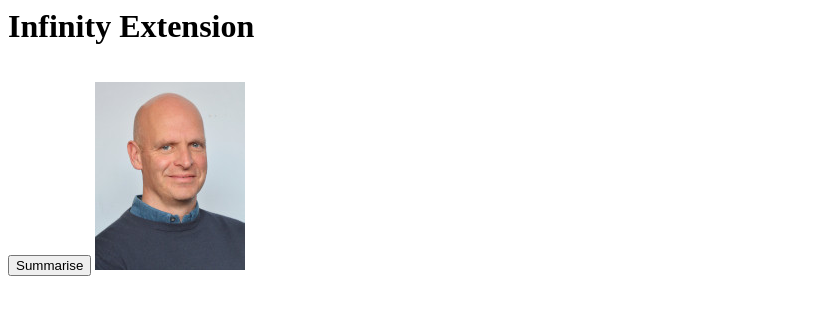
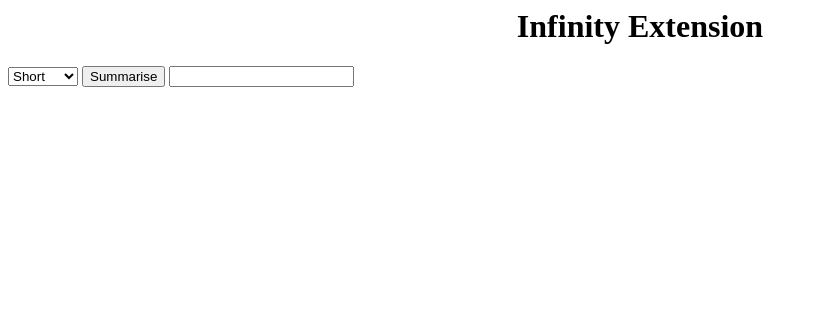
Before and after one commit to willwoodward/durhack-2023, a browser extension: page extension/hello.html in a window 1280 px wide. Shown: the whole page, without its empty margins (0-818 px from the left). Drawn offline with Linux system fonts and the light colour scheme.

Commit message:
Basic layout for extension

```diff
--- a/extension/hello.html
+++ b/extension/hello.html
@@ -1,11 +1,19 @@
 <html>
-  <head>
-    <link rel="stylesheet" href="styles.css">
-  </head>
-  <body>
+
+<head>
+  <link rel="stylesheet" href="styles.css">
+</head>
+
+<body>
     <h1 id="heading1">Infinity Extension</h1>
+    <select id="summary_length">
+      <option value="short">Short</option>
+      <option value="meduim">Meduim</option>
+      <option value="long">Long</option>
+    </select>
     <button id="summarise">Summarise</button>
+    <input type="text" id="">
     <script src="index.js"></script>
-    <img id="steve" src="images/Steve.jpg" alt="The most powerful force in the universe">
-  </body>
+</body>
+
 </html>
--- a/extension/styles.css
+++ b/extension/styles.css
@@ -1,3 +1,6 @@
-#steve {
-  margin-top: 1em;
+body {
+  min-width:300px;
 }
+#heading1{
+  text-align: center;
+}
```
